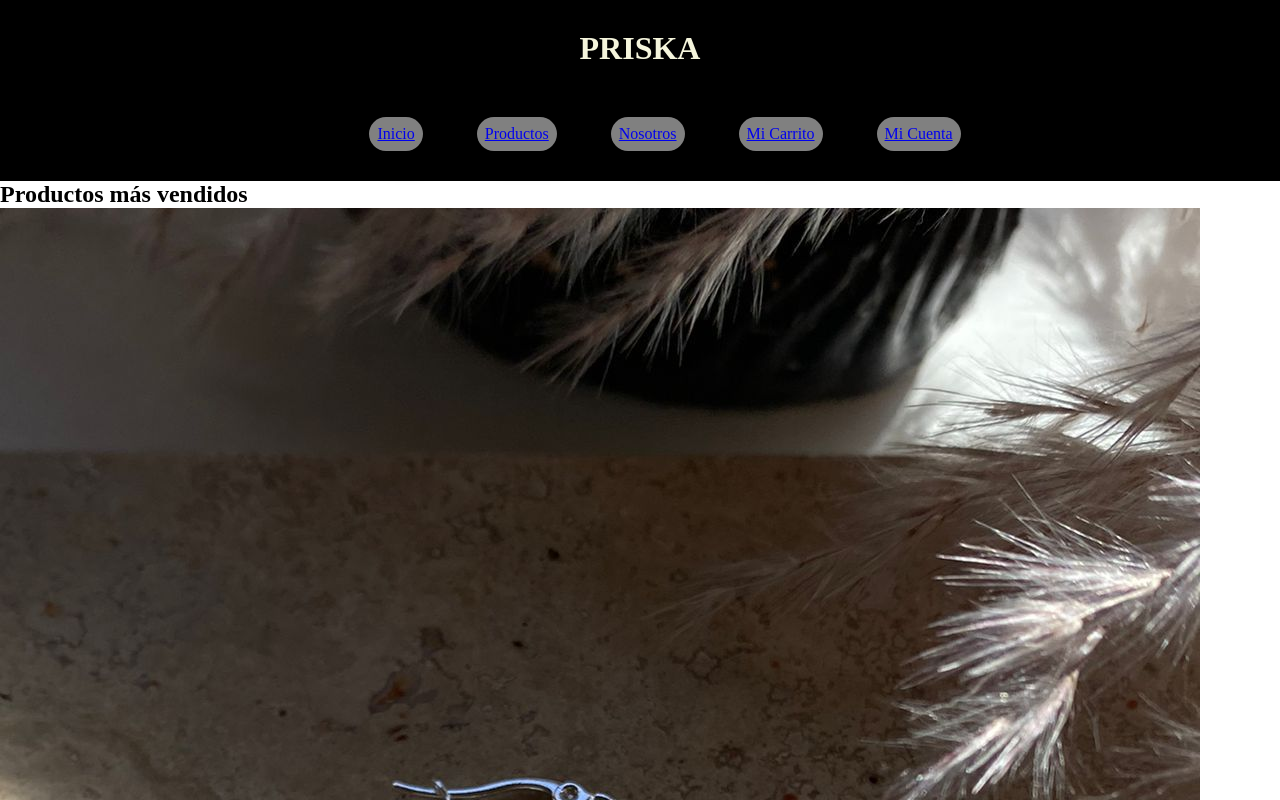
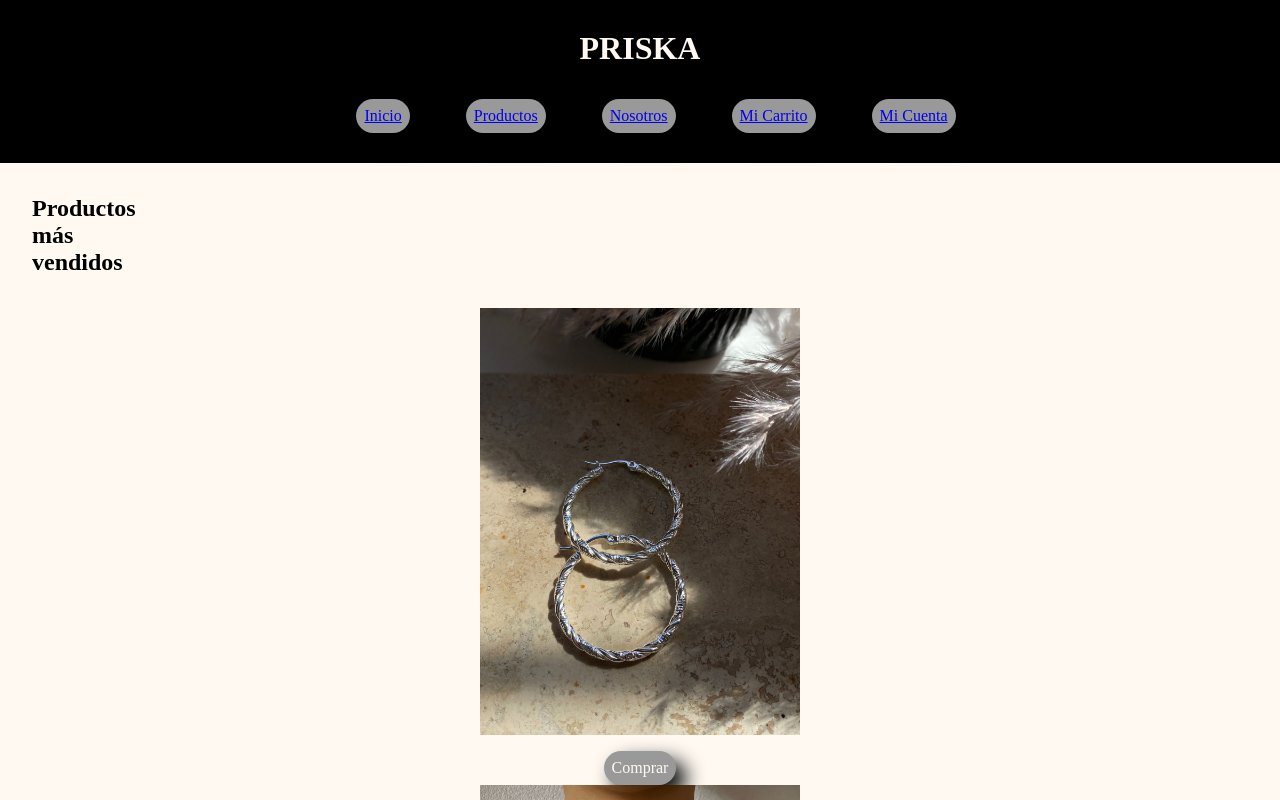
Before and after one commit to JjosefinaRamos/priska, a plain HTML site: page index.html in a window 1280 px wide. Shown: the top 800 px of the page. Drawn offline with Linux system fonts and the light colour scheme.

Commit message:
subir archivos

```diff
--- a/css/style.css
+++ b/css/style.css
@@ -6,18 +6,104 @@
     box-sizing: border-box;
 }
 
-h1 { color: beige;}
+/* estilos generales */
+
+body {
+    background-color: rgb(255, 249, 242);
+}
+
+h1 {
+    color: rgb(255, 249, 242);
+    text-align: center;
+    justify-content: center;
+}
+
+h2 {
+    color: black;
+    text-align: center;
+    justify-content: center;
+    margin: 2rem 2rem;
+}
+
+header {
+    background-color: black;
+    padding: 30px;
+}
+
+header nav ul {
+    color: rgb(255, 249, 242);
+    list-style: none;
+    margin-top: 2rem;
+    text-align: center;
+    justify-content: center;
+    display: flex;
+    gap: 1.5rem;
+}
+
+header nav ul li {
+    color: rgb(255, 249, 242);
+    display: inline-block;
+    margin-left: 2rem;
+    border-radius: 100px;
+    background-color: rgb(153, 153, 153);
+    padding: 0.5rem;
+    box-shadow: 10px 10px 20px black;
+}
+
+
+main section div {
+    display: grid;
+    grid-template-columns: repeat(5, 1rem);
+    grid-template-rows: 1fr;
+}
+
+
+
+
+
+footer {
+
+}
+
+
+
+
+
+
+
+
 
 /* class */
-
-.pink {color:black; text-align: center;}
 
 .gray {color:beige;text-align: center;
     margin-bottom: 50px;}
 
-/* id */
+.boton {
+    color: rgb(255, 249, 242);
+    display: inline-block;
+    margin-left: 2rem;
+    border-radius: 100px;
+    background-color: rgb(153, 153, 153);
+    padding: 0.5rem;
+    box-shadow: 10px 10px 20px black;
+}
 
-#blue {color: blue; text-align: center;}
+.contenedor2 {
+    display: flex;
+    flex-direction: column;
+    align-items: center;
+    gap: 1rem;
+}
+
+.contenedor2 img {
+    width: 20rem;
+    height: auto;
+}
+
+.contenedor2 p {
+    margin: 0;
+}
+
 
 
 .caja{
@@ -27,24 +113,6 @@ h1 { color: beige;}
     padding: 50px;
 }
 
-header {
-    background-color: black;
-    padding: 30px;
-    text-align: center;
-}
-
-header nav ul {
-    list-style: none;
-}
-
-header nav ul li {
-    display: inline-block;
-    margin-left: 50px;
-    border-radius: 200px;
-    background-color: gray;
-    padding: 8px;
-    box-shadow: 10px 10px 20px black;
-}
 
 /*flex*/
 .contenedor {
--- a/index.html
+++ b/index.html
@@ -13,11 +13,8 @@
 </head>
 <body>
     <!--ESTO ES UN COMENTARIO -->
-    <!--! COMENTARIO EN ROJO -->
-    <!--? COMENTARIO EN AZUL -->
-    <!--* COMENTARIO EN VERDE -->
     <header>
-        <h1 class="gray">PRISKA</h1>
+        <h1>PRISKA</h1>
         <nav>
             <ul>
                 <li><a href="./index.html">Inicio</a></li>
@@ -30,17 +27,29 @@
     </header>
     <main>
         <section>
+        <div>
             <h2>Productos más vendidos</h2>
+        </div>
+        <div class="contenedor2">
             <img src="./img/aro3.jfif" alt="argolla textura">
-        <!--BOTON COMPRAR--><!--BOTON VER MAS-->
+            <p class="boton">Comprar</p>
+        </div>
+        <div class="contenedor2">
             <img src="./img/cadena1.jfif" alt="cadena corbatin y cadena corazon">
-        <!--BOTON COMPRAR--><!--BOTON VER MAS-->
+        <p class="boton">Comprar</p>
+        </div>
+        <div class="contenedor2">
             <img src="./img/pulsera2.jfif" alt="pulsera nube">
-        <!--BOTON COMPRAR--><!--BOTON VER MAS-->
+        <p class="boton">Comprar</p>
+        </div>
+        <div class="contenedor2">
             <img src="./img/lazo1.jfif" alt="lazo medialuna">
-        <!--BOTON COMPRAR--><!--BOTON VER MAS-->
+        <p class="boton">Comprar</p>
+        </div>
+        <div class="contenedor2">
             <img src="./img/aro1.jfif" alt="aro colgante">
-        <!--BOTON COMPRAR--><!--BOTON VER MAS-->
+        <p class="boton">Comprar</p>
+        </div>
         </section>
 
         <section>
```
Also changed, not shown: pages/micarrito.html (+1 -1 lines), pages/micuenta.html (+1 -1 lines), pages/nosotros.html (+1 -1 lines), pages/productos.html (+1 -1 lines). Lines whose indentation alone changed are shown as unchanged.
